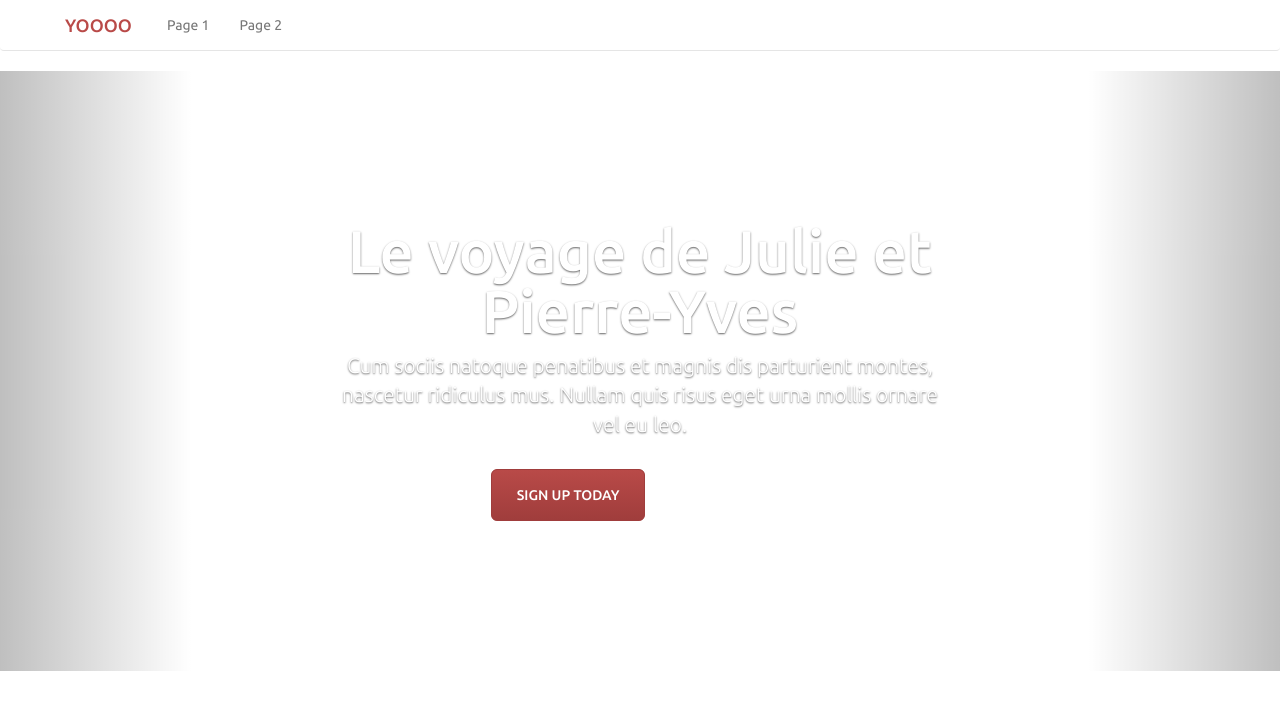
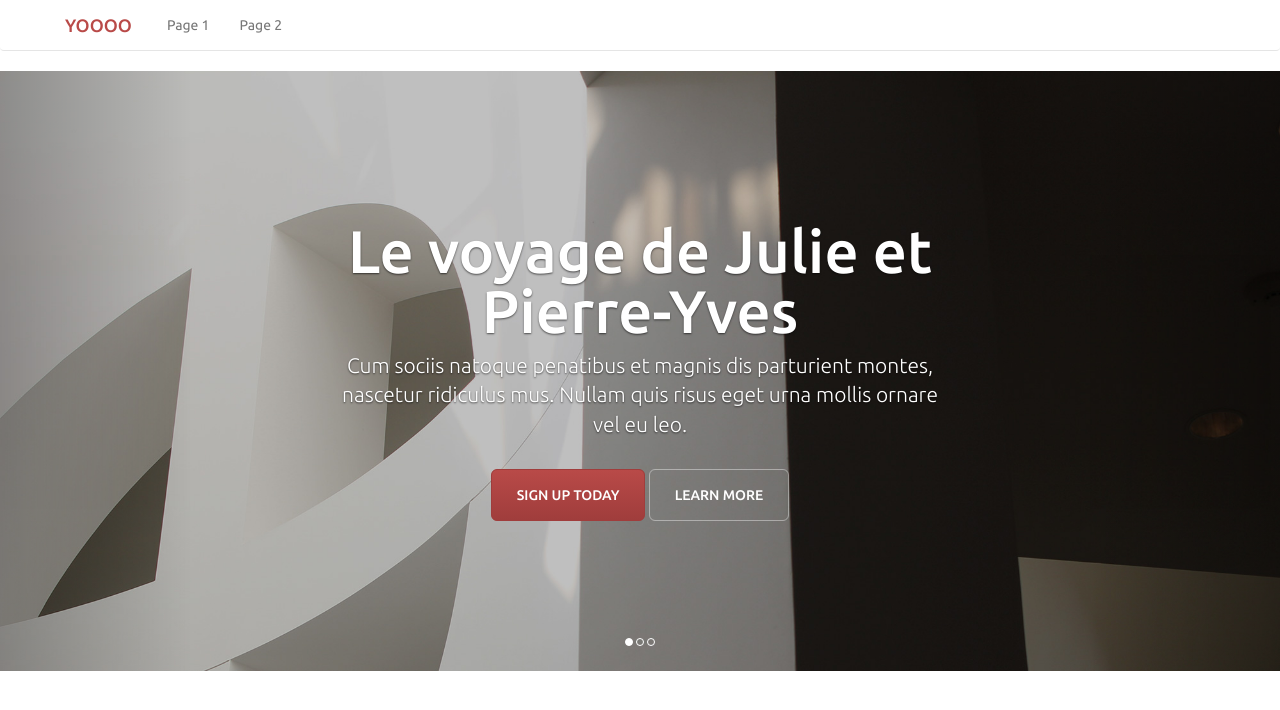
Before and after one commit to link-webcreations/juetpy, a Jekyll site: the page built from index.html, in a window 1280 px wide. Shown: the top 710 px of the page. Built offline with Jekyll 4.4.1, drawn with Linux system fonts in a browser that asks for light colours; some web fonts are replaced; Markdown is read by kramdown in place of the engine named in the settings.

Commit message:
Fix path and add img

```diff
--- a/index.html
+++ b/index.html
@@ -11,7 +11,7 @@ layout: home
   </ol>
   <div class="carousel-inner">
     <div class="item active">
-      <img src="../assets/img/moma-1.jpg" alt="">
+      <img src="{{ site.url }}/assets/img/moma-1.jpg" alt="">
       <div class="carousel-caption">
         <h1>Le voyage de Julie et Pierre-Yves</h1>
         <p class="lead">Cum sociis natoque penatibus et magnis dis parturient montes, nascetur ridiculus mus. Nullam quis risus eget urna mollis ornare vel eu leo.</p>
@@ -20,7 +20,7 @@ layout: home
       </div>
     </div>
     <div class="item">
-      <img src="../assets/img/moma-2.jpg" alt="">
+      <img src="{{ site.url }}/assets/img/moma-2.jpg" alt="">
       <div class="carousel-caption">
         <h1>Toujours plus loin</h1>
         <p class="lead">Maecenas sed diam eget risus varius blandit sit amet non magna. Cras justo odio, dapibus ac facilisis in, egestas eget quam.</p>
@@ -29,7 +29,7 @@ layout: home
       </div>
     </div>
     <div class="item">
-      <img src="../assets/img/moma-3.jpg" alt="">
+      <img src="{{ site.url }}/assets/img/moma-3.jpg" alt="">
       <div class="carousel-caption">
         <h1>Toujours plus haut ^^</h1>
         <p class="lead">Lorem ipsum dolor sit amet, consectetur adipiscing elit. Cum sociis natoque penatibus et magnis dis parturient montes, nascetur ridiculus mus.</p>
```
Also changed, not shown: assets/img/moma-1.jpg (added), assets/img/moma-2.jpg (added), assets/img/moma-3.jpg (added).
